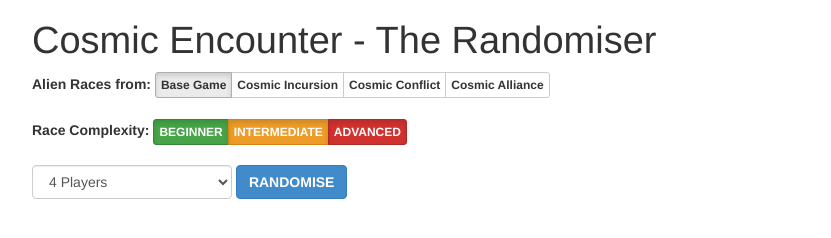
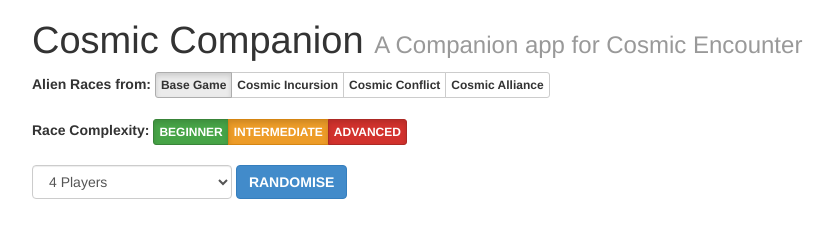
Before and after one commit to iic-ninjas/cosmic_randomizer, a plain HTML site: page public/index.html in a window 1280 px wide. Shown: the whole page, without its empty margins (38-869 px from the left). Drawn offline with nearby package versions, Linux system fonts and the light colour scheme.

Commit message:
changed header

```diff
--- a/public/index.html
+++ b/public/index.html
@@ -1,5 +1,6 @@
 <html>
 <head>
+  <title>Cosmic Companion</title>
   <script src="http://code.jquery.com/jquery-1.10.1.min.js"></script>
   <script src="http://cdnjs.cloudflare.com/ajax/libs/underscore.js/1.5.1/underscore-min.js"></script>
   <link href="/css/bootstrap.css" rel="stylesheet">
@@ -13,7 +14,11 @@
 <body>
   <div class='container'>
     <header>
-        <h1>Cosmic Encounter - The Randomiser</h1>
+        <h1>
+            Cosmic Companion
+            <small> A Companion app for Cosmic Encounter</small>
+        </h1>
+
     </header>
     <div class='form-inline'>
         <label>Alien Races from: </label>
```
